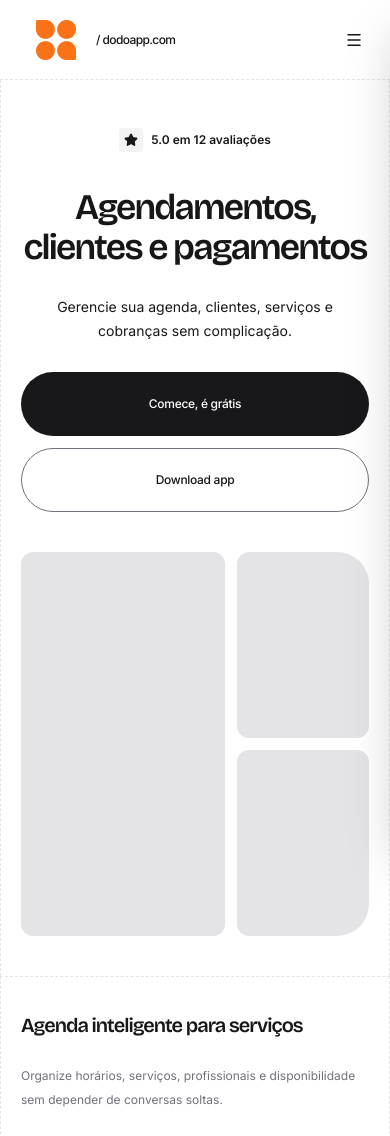
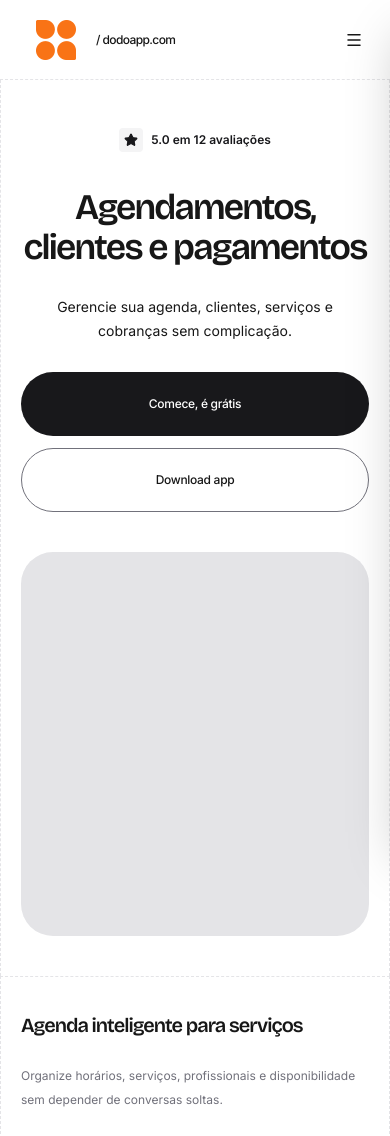
Before and after one commit to andres-dos-santos/dodo-landing-page, a Next.js app: page / in a window 390 px wide. Shown: the top 1136 px of the page. Built offline with nearby package versions, Linux system fonts and the light colour scheme.

Commit message:
style: adjusting banner layout with the grid

```diff
--- a/app/page.tsx
+++ b/app/page.tsx
@@ -171,11 +171,6 @@ export default function Home() {
 
       <main className="pt-20">
         <section className="relative mx-auto w-full border-x border-zinc-200 dark:border-zinc-800 border-dashed min-h-[calc(100vh-5rem)] px-5 py-10 text-center sm:w-[92%] sm:px-6 sm:py-12 lg:w-[80%] lg:pt-10 lg:pb-20">
-          {/* <div className="absolute top-[-4px] -left-[4px] z-10 bg-white dark:bg-zinc-950 rounded-full h-2 w-2 border-2 border-zinc-200 dark:border-zinc-700"></div>
-          <div className="absolute top-[-4px] -right-[4px] z-10 bg-white dark:bg-zinc-950 rounded-full h-2 w-2 border-2 border-zinc-200 dark:border-zinc-700"></div>
-          <div className="absolute bottom-[-4px] -left-[4px] z-10 bg-white dark:bg-zinc-950 rounded-full h-2 w-2 border-2 border-zinc-200 dark:border-zinc-700"></div>
-          <div className="absolute bottom-[-4px] -right-[4px] z-10 bg-white dark:bg-zinc-950 rounded-full h-2 w-2 border-2 border-zinc-200 dark:border-zinc-700"></div> */}
-
           <div className="hidden sm:flex absolute top-[-40px] right-[-140px] h-[240px] w-[240px] rounded-full bg-gradient-to-r blur-[90px] dark:from-purple-200/40 dark:via-orange-200/30 dark:to-blue-200/40 dark:from-purple-500/40 dark:via-orange-500/30 dark:to-blue-500/40 sm:right-[-50px] sm:h-[300px] sm:w-[300px] sm:blur-[120px]" />
           <div className="hidden sm:flex absolute top-[-80px] left-[-240px] h-[420px] w-[420px] blur-[90px] bg-gradient-to-br from-[#FAF8FF] to-[#FCFBFF] dark:from-[#120A19] dark:to-[#150624] sm:top-[-100px] sm:left-[-200px] sm:h-[600px] sm:w-[600px] sm:blur-[100px]" />
 
@@ -226,12 +221,12 @@ export default function Home() {
               </button>
             </div>
 
-            <div className="grid grid-cols-5 gap-3 grid-rows-2 h-96">
-              <div className="row-span-2 col-span-3 p-1 bg-zinc-200 dark:bg-zinc-800 sm:rounded-l-4xl rounded-xl h-full"></div>
+            <div className="grid grid-cols-1 sm:grid-cols-5 gap-3 grid-rows-2 h-96">
+              <div className="row-span-2 col-span-3 p-1 bg-zinc-200 dark:bg-zinc-800 sm:rounded-l-4xl rounded-4xl sm:rounded-xl h-full"></div>
 
-              <div className="h-[186px] col-span-2 p-1 bg-zinc-200 dark:bg-zinc-800 rounded-tr-4xl rounded-xl"></div>
+              <div className="hidden sm:flex h-[186px] col-span-2 p-1 bg-zinc-200 dark:bg-zinc-800 rounded-tr-4xl rounded-xl"></div>
 
-              <div className="h-[186px] col-span-2 p-1 bg-zinc-200 dark:bg-zinc-800 rounded-br-4xl rounded-xl"></div>
+              <div className="hidden sm:flex h-[186px] col-span-2 p-1 bg-zinc-200 dark:bg-zinc-800 rounded-br-4xl rounded-xl"></div>
             </div>
           </div>
         </section>
```
